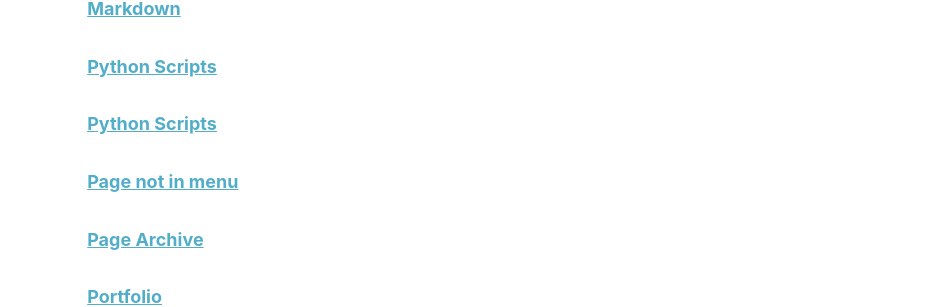
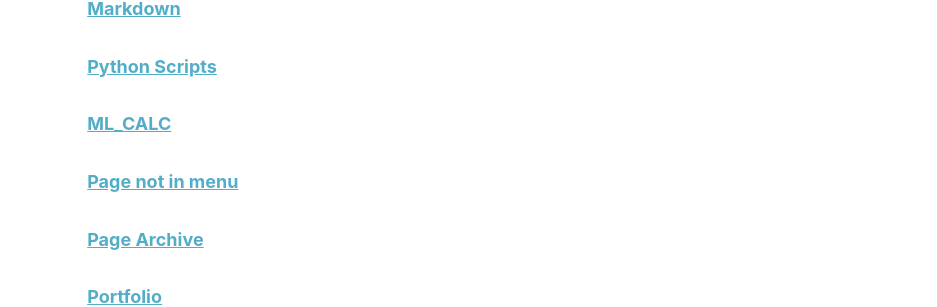
Before and after one commit to Mdot-com/mdot.com, a Jekyll site: the page built from _pages/page-archive.html, in a window 1280 px wide and 900 px high, scrolled down 447 px. Shown: the part 147-454 px from the top of the window, without its empty margins (0-937 px from the left). Built offline with Jekyll 4.4.1, drawn with Linux system fonts in a browser that asks for light colours.

Commit message:
Update ml_calculator_backup.md

```diff
--- a/ml_calculator_backup.md
+++ b/ml_calculator_backup.md
@@ -1,7 +1,7 @@
 ---
 layout: default
-title: Python Scripts
-permalink: /python-scripts/
+title: ML_CALC
+permalink: /ML-calc/
 ---
 
 <style>
```
